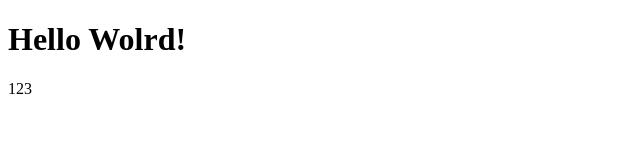
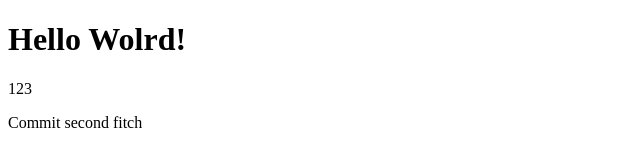
Before and after one commit to Weston712/ITMO_WebDev_2022_VitaliyCheryshov, a plain HTML site: page index.html in a window 1280 px wide. Shown: the whole page, without its empty margins (0-640 px from the left). Drawn offline with Linux system fonts and the light colour scheme.

Commit message:
Commit second fitch

```diff
--- a/index.html
+++ b/index.html
@@ -9,6 +9,7 @@
 <body>
     <h1>Hello Wolrd!</h1>
     <p>123</p>
+    <p>Commit second fitch</p>
     <script src="/script/script.js"></script>
 </body>
 </html>
```
